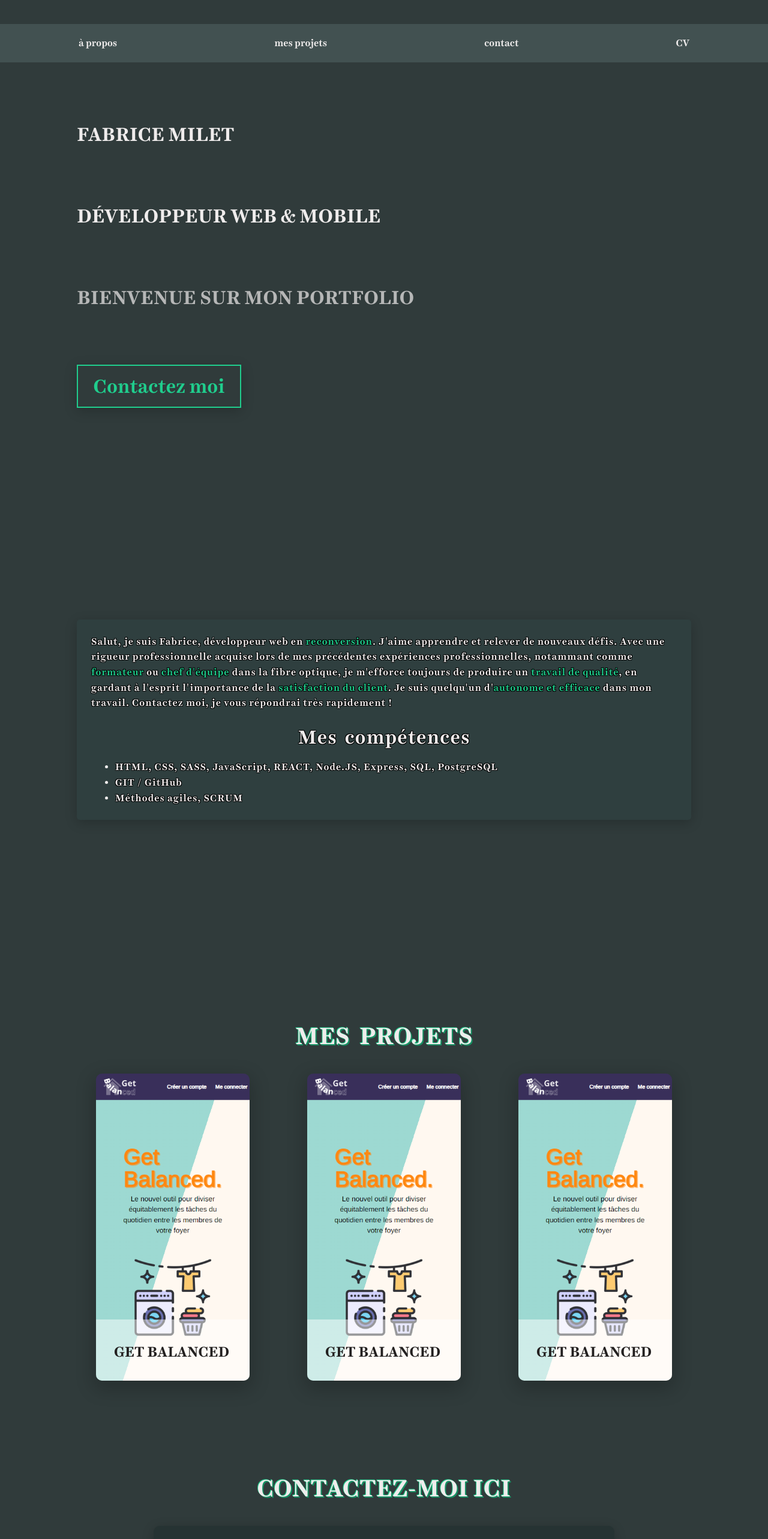
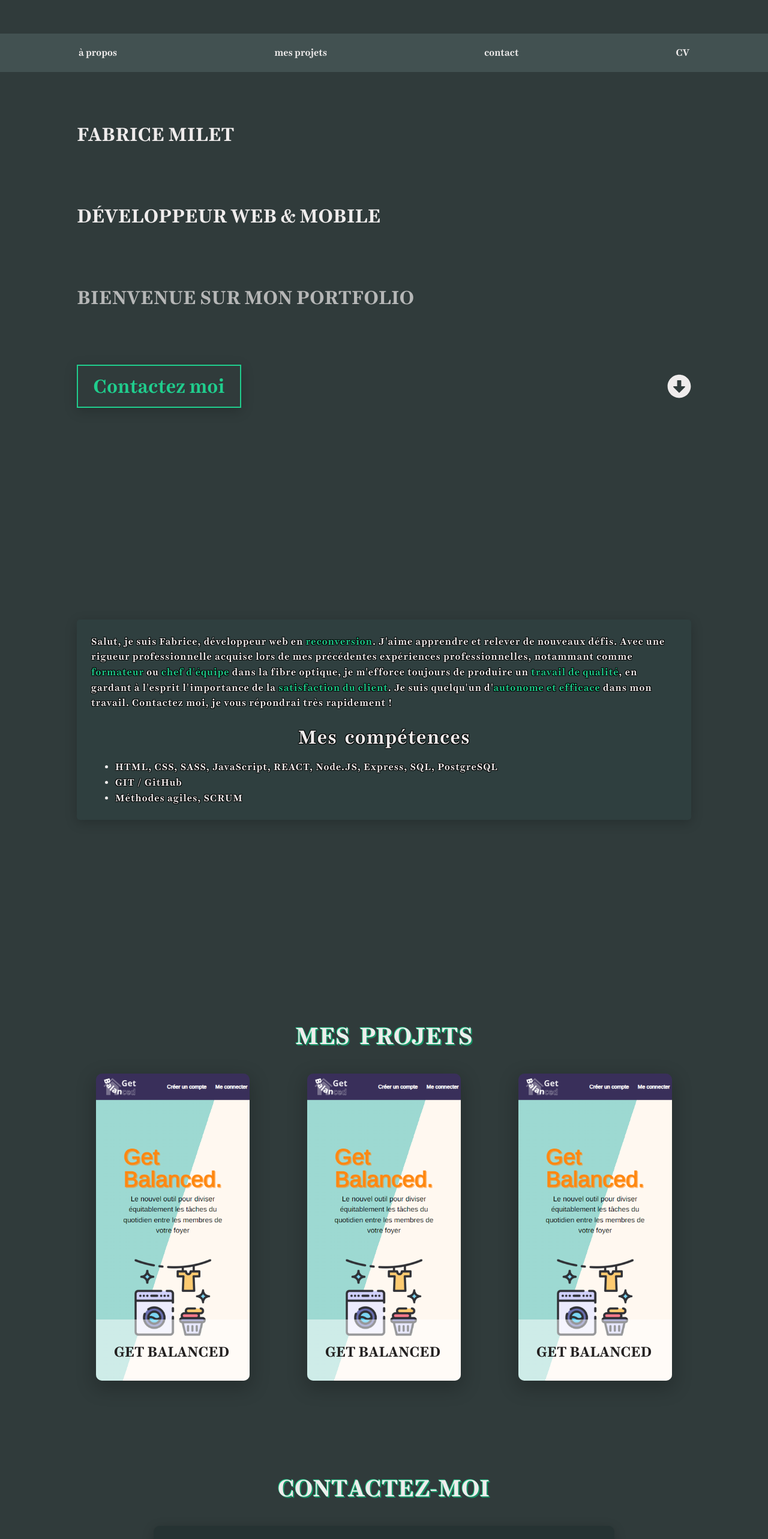
Before and after one commit to FabriceMilet/portfolio, a React (Create React App) app: page / in a window 1280 px wide. Shown: the top 2566 px of the page at 60% size. Built offline with nearby package versions, Linux system fonts and the light colour scheme.

Commit message:
css + redirection depuis les liens du header + début de gestion de mise téléchargement du cv

```diff
--- a/package.json
+++ b/package.json
@@ -11,6 +11,8 @@
     "@types/three": "^0.149.0",
     "react": "^18.2.0",
     "react-dom": "^18.2.0",
+    "react-icons": "^4.8.0",
+    "react-router-dom": "^6.9.0",
     "react-scripts": "5.0.1",
     "sass": "^1.59.3",
     "three": "^0.150.1",
--- a/src/Components/AboutMe/AboutMe.js
+++ b/src/Components/AboutMe/AboutMe.js
@@ -1,11 +1,12 @@
 import './AboutMe.scss'
 import Logos from './Logos/Logos'
 import { Canvas } from '@react-three/fiber'
+import { forwardRef } from 'react';
 
-export default function AboutMe({ className }) {
+const AboutMe = forwardRef(({ className}, targetAboutMe ) => {
 
   return (
-    <div className={className}>
+    <div className={className} ref={targetAboutMe}>
       <div className="AboutMe-presentation">
         <div className="AboutMe-presentation__resume">
         Salut, je suis Fabrice, développeur web en <span>reconversion</span>. J'aime apprendre et relever
@@ -34,4 +35,5 @@ export default function AboutMe({ className }) {
     </div>
     </div>
   )
-};
+  });
+export default AboutMe;
--- a/src/Components/App/App.js
+++ b/src/Components/App/App.js
@@ -3,9 +3,7 @@ import Home from '../Home/Home';
 import AboutMe from '../AboutMe/AboutMe';
 import Projects from '../Projects/Projects';
 import Contact from '../Contact/Contact';
-// import { Waypoint } from 'react-waypoint';
-// import { useSpring, animated } from 'react-spring';
-import { useState } from 'react';
+import { useState, useRef } from 'react';
 import Header from '../Header/Header';
 
 export default function App() {
@@ -15,7 +13,9 @@ export default function App() {
   const [projectsColor, setProjectsColor] = useState('')
   const [contactColor, setContactColor] = useState('')
   const [headerScrolled, setheaderScrolled] = useState(false)
+  // State qui va gérer l'apparition des titres
   const [projectsHover, setProjectsHover] = useState(false)
+  const [contactHover, setContactHover] = useState(false)
 
   const handleScroll = () => {
     if (window.scrollY < 100) {
@@ -27,39 +27,56 @@ export default function App() {
       setHome('gray');
       setAboutMeColor('gray')
       setheaderScrolled(true)
-    } else if (window.scrollY > 400 && window.scrollY < 800){
+    } else if (window.scrollY > 400 && window.scrollY < 800) {
       setHome('grayish');
       setAboutMeColor('grayish')
       setProjectsColor('grayish')
 
-    }else if (window.scrollY > 1100 && window.scrollY < 1600){
+    } else if (window.scrollY > 1100 && window.scrollY < 1600) {
       setProjectsHover(true)
     }
-    else if (window.scrollY > 800 && window.scrollY < 1600){
+    else if (window.scrollY > 800 && window.scrollY < 1600) {
       setAboutMeColor('greenish')
       setProjectsColor('greenish')
-    }else if (window.scrollY > 1600 && window.scrollY < 2000){
+    }
+    else if (window.scrollY > 1800 && window.scrollY < 2000) {
+      setContactHover(true)
+    } else if (window.scrollY > 1600 && window.scrollY < 2000) {
       setAboutMeColor('grayish')
       setProjectsColor('grayish')
       setContactColor('grayish')
-    }else if (window.scrollY > 2000){
+    }
+    else if (window.scrollY > 2000) {
       setProjectsColor('gray')
       setContactColor('gray')
-    };}
+    };
+  }
 
   window.addEventListener('scroll', handleScroll);
 
+  const targetAboutMe = useRef(null);
+  const targetProjects = useRef(null);
+  const targetContact = useRef(null);
+
   return (
-<div className='App'>
+    <div className='App'>
 
-<Header className={!headerScrolled ? 'Header' : 'scrolled'} />
+      <Header className={!headerScrolled ? 'Header' : 'scrolled'}
+      targetAboutMe={targetAboutMe}
+      targetProjects={targetProjects}
+      targetContact={targetContact}
+      setheaderScrolled={setheaderScrolled}
+      setProjectsHover={setProjectsHover}
+      setContactHover={setContactHover}
+      />
 
-<Home className={`Home ${homeColor}`} />
-<AboutMe className={`AboutMe ${aboutMeColor}`} />
-<Projects className={`Projects ${projectsColor}`}
- projectsHover={projectsHover} />
-<Contact className={`Contact ${contactColor}`} />
+      <Home className={`Home ${homeColor}`} />
+      <AboutMe className={`AboutMe ${aboutMeColor}`} ref={targetAboutMe} />
+      <Projects className={`Projects ${projectsColor}`}
+        projectsHover={projectsHover} ref={targetProjects} />
+      <Contact className={`Contact ${contactColor}`}
+        contactHover={contactHover} ref={targetContact} />
 
-</div>
+    </div>
   )
 };
--- a/src/Components/Contact/Contact.js
+++ b/src/Components/Contact/Contact.js
@@ -1,11 +1,35 @@
-import { useState, useEffect, useRef } from "react";
 import './Contact.scss'
+import { forwardRef } from 'react';
 
-export default function Contact({ className }) {
+const Contact = forwardRef(({ className, contactHover}, targetContact ) => {
+
+  const handleDownload = () => {
+    const pdfUrl = "../pdf/CV_F_Milet.pdf";
+    const link = document.createElement("a");
+    link.href = pdfUrl;
+    link.download = "file.pdf";
+    document.body.appendChild(link);
+    link.click();
+    document.body.removeChild(link);
+  }
 
   return (
-    <div className={className}>
-      <h1 className="Contact-title"> Contactez-moi ici</h1>
+    <div className={className} ref={targetContact}>
+      {contactHover && <h1 className="Contact-title">
+        <span>C</span>
+        <span>o</span>
+        <span>n</span>
+        <span>t</span>
+        <span>a</span>
+        <span>c</span>
+        <span>t</span>
+        <span>e</span>
+        <span>z</span>
+        <span>-</span>
+        <span>m</span>
+        <span>o</span>
+        <span>i</span>
+        </h1>}
 
       <form name="contact" method='post' className="Contact-form">
         <div className="Contact-form__infos" >
@@ -26,8 +50,9 @@ export default function Contact({ className }) {
          <div className="Contact-phone__text">Par téléphone,</div>
           <div className="Contact-phone__number">au <span>07 81 69 49 28</span></div>
           </div>
-          <div className="Contact-phone__cv">Télécharger mon <span>CV</span></div>
+          <div className="Contact-phone__cv">Télécharger mon <span onClick={handleDownload}>CV</span></div>
           </div>
     </div>
   )
-};
+});
+export default Contact;
--- a/src/Components/Contact/Contact.scss
+++ b/src/Components/Contact/Contact.scss
@@ -17,7 +17,56 @@
         margin-bottom: 2rem;
         text-shadow: -1px -1px 0px vars.$green,
             1px 1px 0px vars.$green-darker,
-            2px 2px 0px vars.$green-darker,
+            2px 2px 0px vars.$green-darker;
+            & span{
+                display: inline-block;
+                animation-name: falling;
+                animation-timing-function: ease-in-out;
+                animation-fill-mode: forwards;
+                transform-origin: bottom center;
+                &:nth-child(14){
+                    animation-duration: 2s;
+                }
+                &:nth-child(13){
+                    animation-duration: 2.1s;
+                }
+                &:nth-child(12){
+                    animation-duration: 2.2s;
+                }
+                &:nth-child(11){
+                    animation-duration: 2.3s;
+                }
+                &:nth-child(10){
+                    animation-duration: 2.4s;
+                }
+                &:nth-child(9){
+                    animation-duration: 2.5s;
+                }
+                &:nth-child(8){
+                    animation-duration: 2.6s;
+                }
+                &:nth-child(7){
+                    animation-duration: 2.7s;
+                }
+                &:nth-child(6){
+                    animation-duration: 2.8s;
+                }
+                &:nth-child(5){
+                    animation-duration: 2.9s;
+                }
+                &:nth-child(4){
+                    animation-duration: 3s;
+                }
+                &:nth-child(3){
+                    animation-duration: 3.1s;
+                }
+                &:nth-child(2){
+                    animation-duration: 3.2s;
+                }
+                &:nth-child(1){
+                    animation-duration: 3.3s;
+                }
+            }
     }
 
 
@@ -108,9 +157,10 @@
         justify-content: space-between;
         align-items: center;
 
-        &__number span {
+        & span {
             color: vars.$green;
         }
+
     }
 }
 
--- a/src/Components/Header/Header.js
+++ b/src/Components/Header/Header.js
@@ -1,11 +1,29 @@
 import './Header.scss'
 
-export default function Header({className}) {
+export default function Header({className, targetAboutMe, targetProjects, targetContact, setheaderScrolled, setContactHover, setProjectsHover}) {
+  const handleClickAboutMe = (event) => {
+    event.preventDefault();
+    targetAboutMe.current.scrollIntoView({ behavior: "smooth" });
+    setheaderScrolled(true)
+  };
+  const handleClickProjects = (event) => {
+    event.preventDefault();
+    targetProjects.current.scrollIntoView({ behavior: "smooth" });
+    setheaderScrolled(true)
+    setProjectsHover(true)
+  };
+  const handleClickContact = (event) => {
+    event.preventDefault();
+    targetContact.current.scrollIntoView({ behavior: "smooth" });
+    setheaderScrolled(true)
+    setContactHover(true)
+  };
+
   return (
     <div className={className}>
-      <button className="Header-button">à propos</button>
-      <button className="Header-button">mes projets</button>
-      <button className="Header-button">contact</button>
+      <button className="Header-button" onClick={handleClickAboutMe}>à propos</button>
+      <button className="Header-button" onClick={handleClickProjects}>mes projets</button>
+      <button className="Header-button" onClick={handleClickContact}>contact</button>
       <button className="Header-button">CV</button>
     </div>
   )
--- a/src/Components/Header/Header.scss
+++ b/src/Components/Header/Header.scss
@@ -5,7 +5,7 @@
     height: 8% ;
     width: 100%;
     position: fixed;
-    top: 5%;
+    top: 7%;
     display:flex;
     justify-content: space-around;
 
--- a/src/Components/Home/Home.js
+++ b/src/Components/Home/Home.js
@@ -1,4 +1,5 @@
 import './Home.scss'
+import { FaArrowAltCircleDown } from "react-icons/fa";
 
 export default function Home({className}) {
   return (
@@ -7,8 +8,9 @@ export default function Home({className}) {
             <span>Fabrice Milet</span>
             <span>développeur Web & Mobile</span>
             <span>Bienvenue sur mon portfolio</span>
-            <span>
+            <span className="Home-container__bottom">
             <button className="Home-button">Contactez moi</button>
+            <FaArrowAltCircleDown size={40} />
             </span>
       </div>
     </div>
--- a/src/Components/Home/Home.scss
+++ b/src/Components/Home/Home.scss
@@ -15,6 +15,12 @@
     flex-direction: column;
     justify-content: center;
     gap: 10%;
+
+    &__bottom {
+      display: flex;
+      justify-content: space-between;
+      align-items: center;
+    }
 
     & span {
       position: relative;
--- a/src/Components/Projects/Projects.js
+++ b/src/Components/Projects/Projects.js
@@ -1,10 +1,11 @@
 import './Projects.scss'
 import getBalanced from '../../img/getBalanced.png'
+import { forwardRef } from 'react';
 
-export default function Projects({className, projectsHover}) {
+const Projects = forwardRef(({ className, projectsHover}, targetProjects ) => {
 
   return (
-    <div className={className}>
+    <div className={className} ref={targetProjects}>
       {projectsHover && <h1 className="Projects-title">
         <span>M</span>
         <span>e</span>
@@ -56,4 +57,5 @@ export default function Projects({className, projectsHover}) {
     </div>
   </div>
   )
-};
+});
+export default Projects;
```
Also changed, not shown: 2 other files (tests, documents, lock files or other folders).
